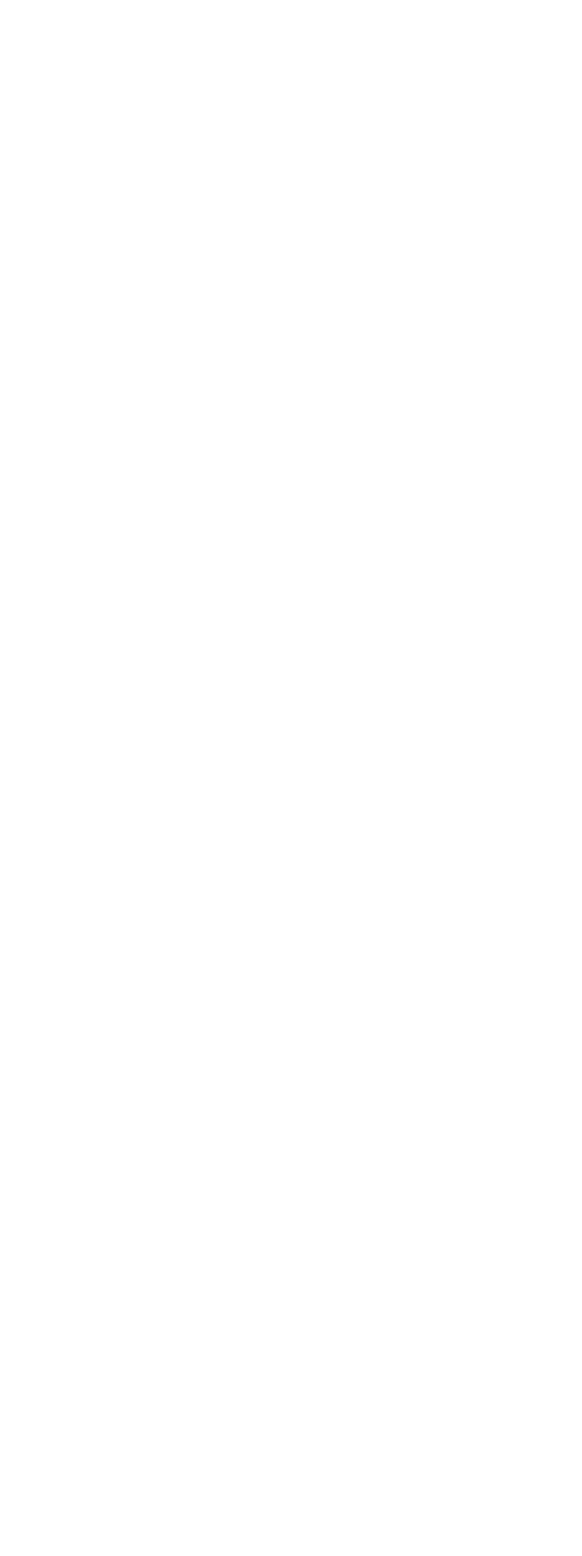
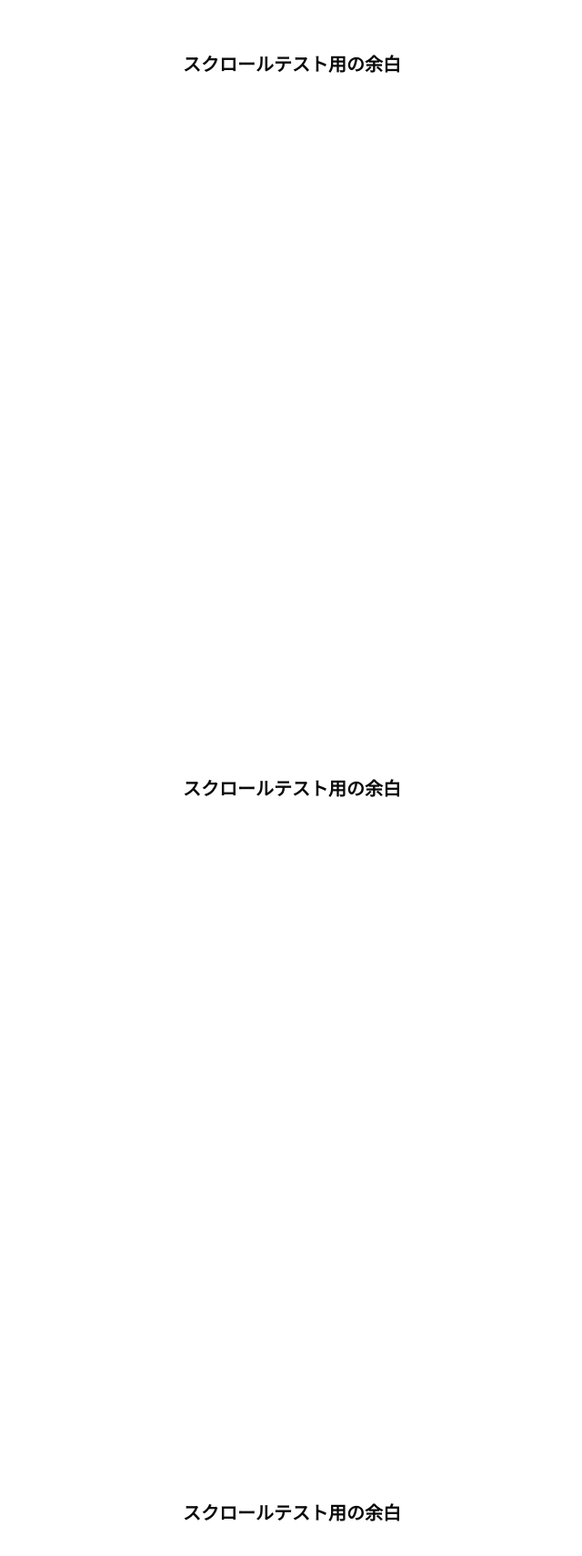
Before and after one commit to Crysta1221/crysta-v3, a Next.js app: page /news in a window 1280 px wide. Shown: the part 988-2698 px from the top of the page at 91% size, without its empty margins (319-959 px from the left). Before the commit the page ends 800 px from the top, so only its background shows below. Built offline with nearby package versions, Linux system fonts and the light colour scheme.

Commit message:
:test_tube: スクロールエリアのテスト

```diff
--- a/src/app/news/page.tsx
+++ b/src/app/news/page.tsx
@@ -6,6 +6,22 @@ export default function News() {
       <div className='container mx-auto px-8 py-24'>
         <PageHeading title='About' />
       </div>
+      <div className='mt-96 mb-96'></div>
+      <div className='py-96 '>
+        <p className='text-center text-xl font-bold'>
+          スクロールテスト用の余白
+        </p>
+      </div>
+      <div className='py-96'>
+        <p className='text-center text-xl font-bold'>
+          スクロールテスト用の余白
+        </p>
+      </div>
+      <div className='py-96'>
+        <p className='text-center text-xl font-bold'>
+          スクロールテスト用の余白
+        </p>
+      </div>
     </main>
   );
 }
```
